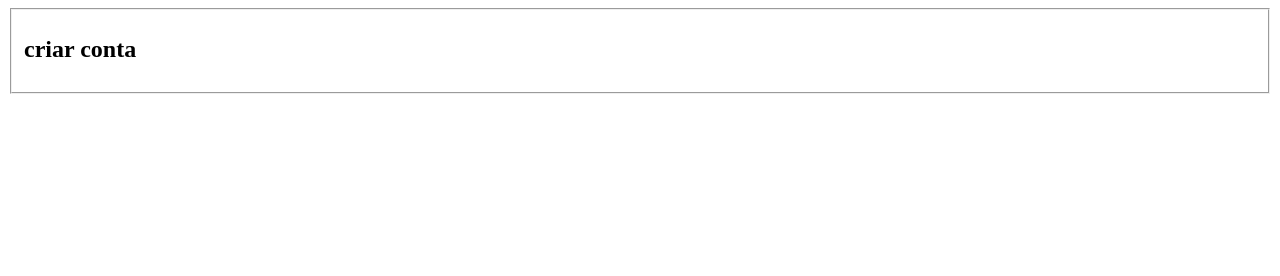
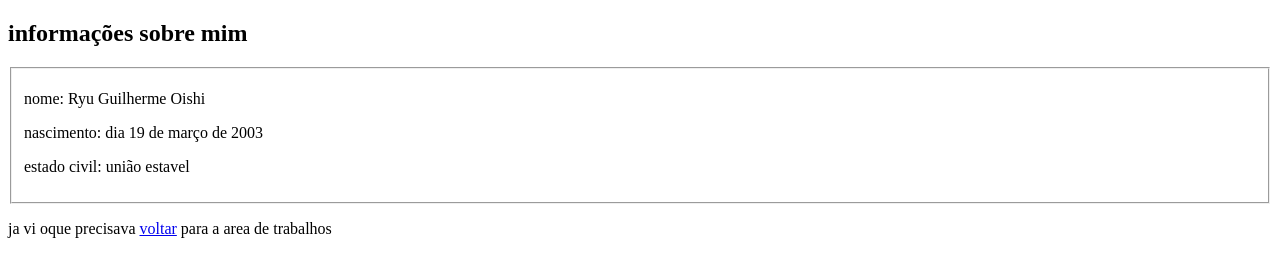
Before and after one commit to KOGVIPER/aula_1, a plain HTML site: page aula1/conta.html in a window 1280 px wide. Drawn offline with Linux system fonts and the light colour scheme.

Commit message:
27/02/25 - 23:54

```diff
--- a/aula1/conta.html
+++ b/aula1/conta.html
@@ -3,13 +3,19 @@
 <head>
   <meta charset="UTF-8">
   <meta name="viewport" content="width=device-width, initial-scale=1.0">
-  <title>criar conta</title>
+  <title>Eu</title>
 </head>
 <body>
+  <nav>
+  <h2>informações sobre mim</h2>
   <fieldset>
-    <h2>
-      <strong>criar conta</strong>
-    </h2>
+    <p>nome: Ryu Guilherme Oishi</p>
+    <p>nascimento: dia 19 de março de 2003</p>
+    <p>estado civil: união estavel</p>
   </fieldset>
+    <p>ja vi oque precisava <a href="index.html">voltar</a>
+      para a area de trabalhos
+    </p>
+  </nav>
 </body>
 </html>
```
Also changed, not shown: aula1/index.html (+3 -0 lines).
